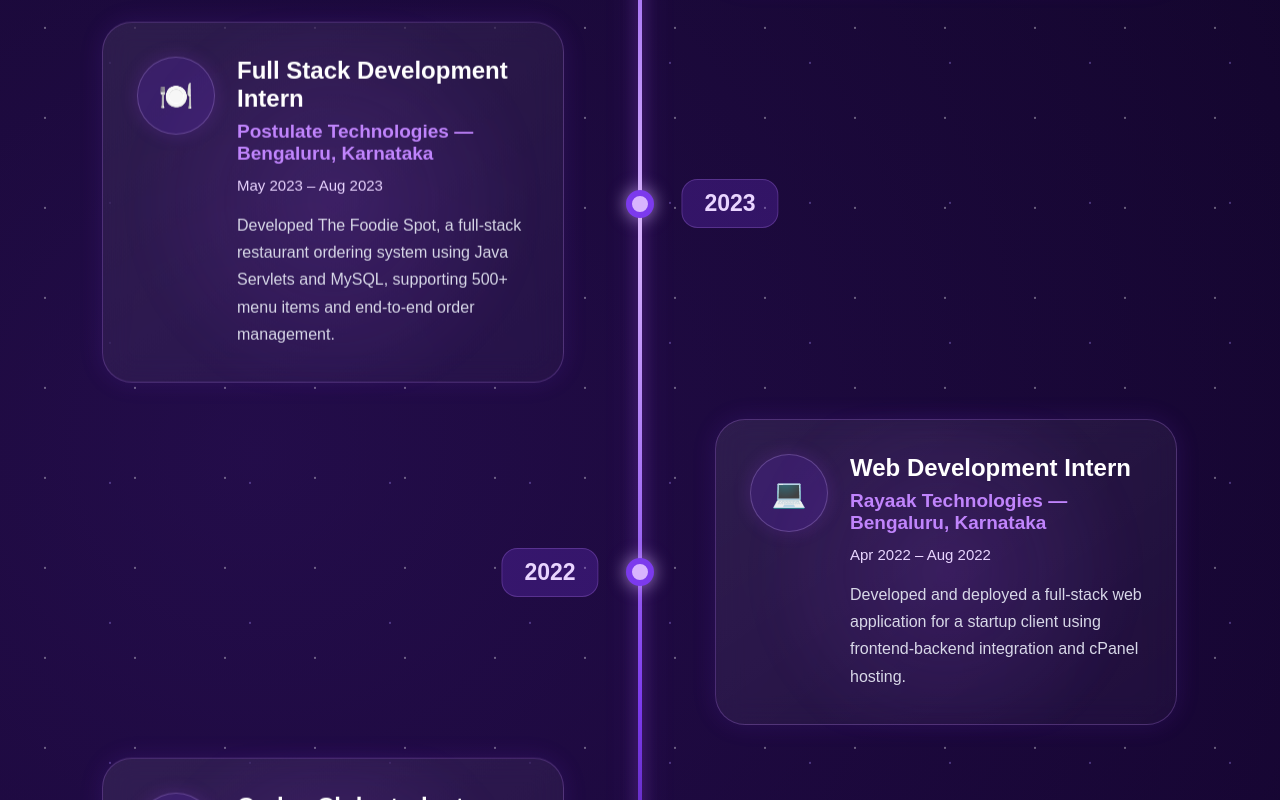
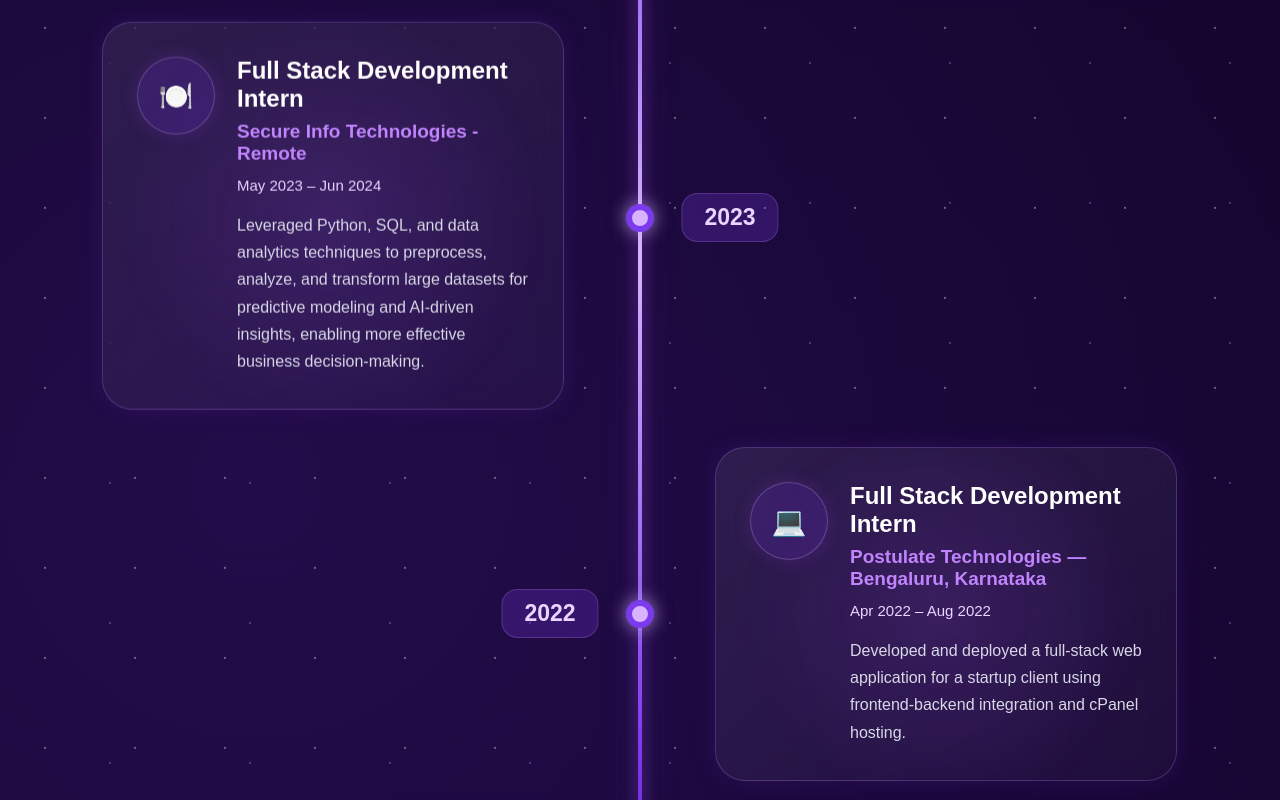
Before and after one commit to akankshabolla/Akanksha-portfolio, a React app: page / in a window 1280 px wide. Shown: the part 4260-5060 px from the top of the page. Built offline with nearby package versions, Linux system fonts and the light colour scheme; the HTML template or start-up script is replaced by a standard one.

Commit message:
Update experience section and resume

```diff
--- a/src/sections/Experience.jsx
+++ b/src/sections/Experience.jsx
@@ -25,16 +25,16 @@
       icon: "🍽️",
       year: "2023",
       title: "Full Stack Development Intern",
-      company: "Postulate Technologies — Bengaluru, Karnataka",
-      date: "May 2023 – Aug 2023",
-      desc: "Developed The Foodie Spot, a full-stack restaurant ordering system using Java Servlets and MySQL, supporting 500+ menu items and end-to-end order management.",
+      company: "Secure Info Technologies - Remote",
+      date: "May 2023 – Jun 2024",
+      desc: "Leveraged Python, SQL, and data analytics techniques to preprocess, analyze, and transform large datasets for predictive modeling and AI-driven insights, enabling more effective business decision-making.",
     },
     {
       side: "right",
       icon: "💻",
       year: "2022",
-      title: "Web Development Intern",
-      company: "Rayaak Technologies — Bengaluru, Karnataka",
+      title: "Full Stack Development Intern",
+      company: "Postulate Technologies — Bengaluru, Karnataka",
       date: "Apr 2022 – Aug 2022",
       desc: "Developed and deployed a full-stack web application for a startup client using frontend-backend integration and cPanel hosting.",
     },
```
Also changed, not shown: 2 other files (tests, documents, lock files or other folders).
